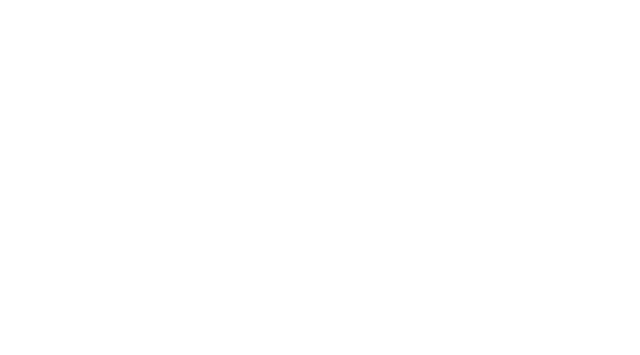
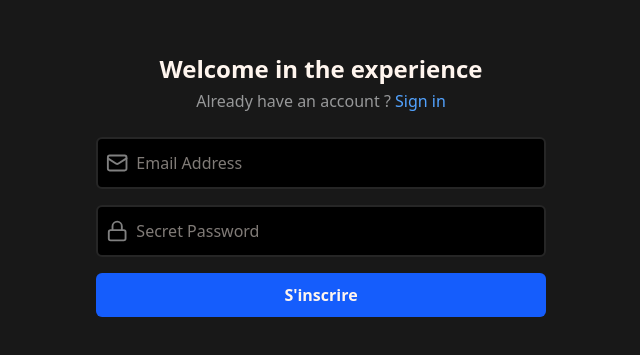
Before and after one commit to e-mandy/social-media-mern, a React app in the folder frontend/: page /login in a window 1280 px wide. Shown: the part 215-570 px from the top of the page, without its empty margins (319-959 px from the left). Built offline with nearby package versions, Linux system fonts and the light colour scheme; the HTML template or start-up script is replaced by a standard one.

Commit message:
Mise en place de l'ui du login

```diff
--- a/frontend/src/features/auth/Pages/Login.tsx
+++ b/frontend/src/features/auth/Pages/Login.tsx
@@ -1,8 +1,42 @@
+import { Mail, Lock } from 'lucide-react'
+import { useForm } from 'react-hook-form'
+import type { LoginUser } from '../schemas/index'
 
 const Login = () => {
+
+    const { register, formState: { errors } } = useForm<LoginUser>()
+
   return (
     <div>
+        <div className="bg-auth-primary h-screen w-screen flex">
+          <div className="flex flex-col items-center my-auto w-full">
+            <h1 className="text-2xl font-semibold">Welcome in the experience</h1>
+            <p className="text-secondary mt-1 mb-6">Already have an account ? <a className="text-blue-400">Sign in</a></p>
+            <form className="w-[85%] md:w-[450px]">
 
+              <div className="mb-4">
+                <label className="input-class bg-black">
+                  <Mail color="gray" />
+                  <input type="email" className="outline-none w-full" placeholder="Email Address" {...register('email')} />
+                </label>
+                  {errors.email?.message && (<span>{errors.email.message}</span>)}
+              </div>
+
+              <div className="mb-4">
+                <label className="input-class bg-black">
+                  <Lock color="gray" />
+                  <input type="password" className="outline-none w-full" placeholder="Secret Password" {...register('password')} />
+                </label>
+                  {errors.password?.message && (<span>{errors.password.message}</span>)}
+              </div>
+
+              <button className="button-class bg-blue-600 w-full mt-2 cursor-pointer flex items-center justify-center gap-4" type="submit">
+                <span>S'inscrire</span>
+              </button>
+            </form>
+
+          </div>
+        </div>
     </div>
   )
 }
--- a/frontend/src/features/auth/schemas/index.ts
+++ b/frontend/src/features/auth/schemas/index.ts
@@ -21,6 +21,11 @@ export const RegisterSchema = z.object({
     path: ['pseudo']
 });
 
+export const LoginSchema = z.object({
+    email: z.email("L'adresse mail doit respecter le format example@example.com"),
+    password: passwordRules
+})
+
 export const AuthStoreSchema = z.object({
     user: RegisterSchema.nullable(),
     token: z.string().nullable()
@@ -28,6 +33,8 @@ export const AuthStoreSchema = z.object({
 
 export type RegisterUser = z.infer<typeof RegisterSchema>
 
+export type LoginUser = z.infer<typeof LoginSchema>
+
 export type AuthStore = z.infer<typeof AuthStoreSchema> & {
     logout: () => void
 }
```
